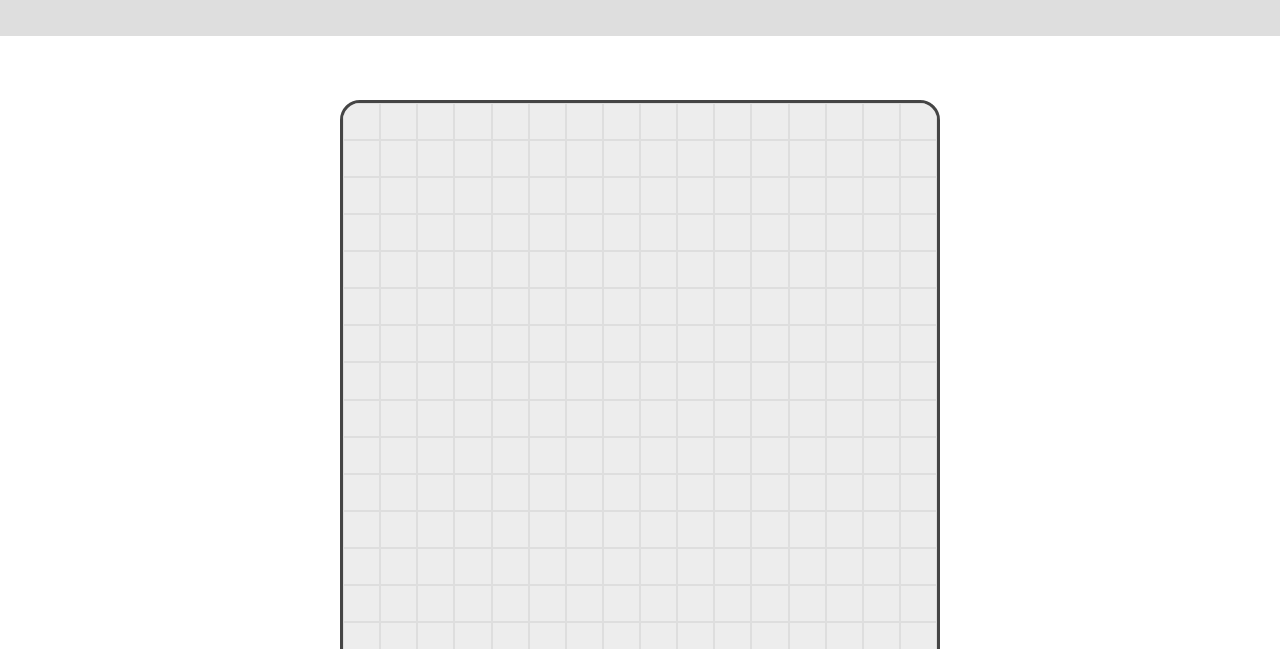
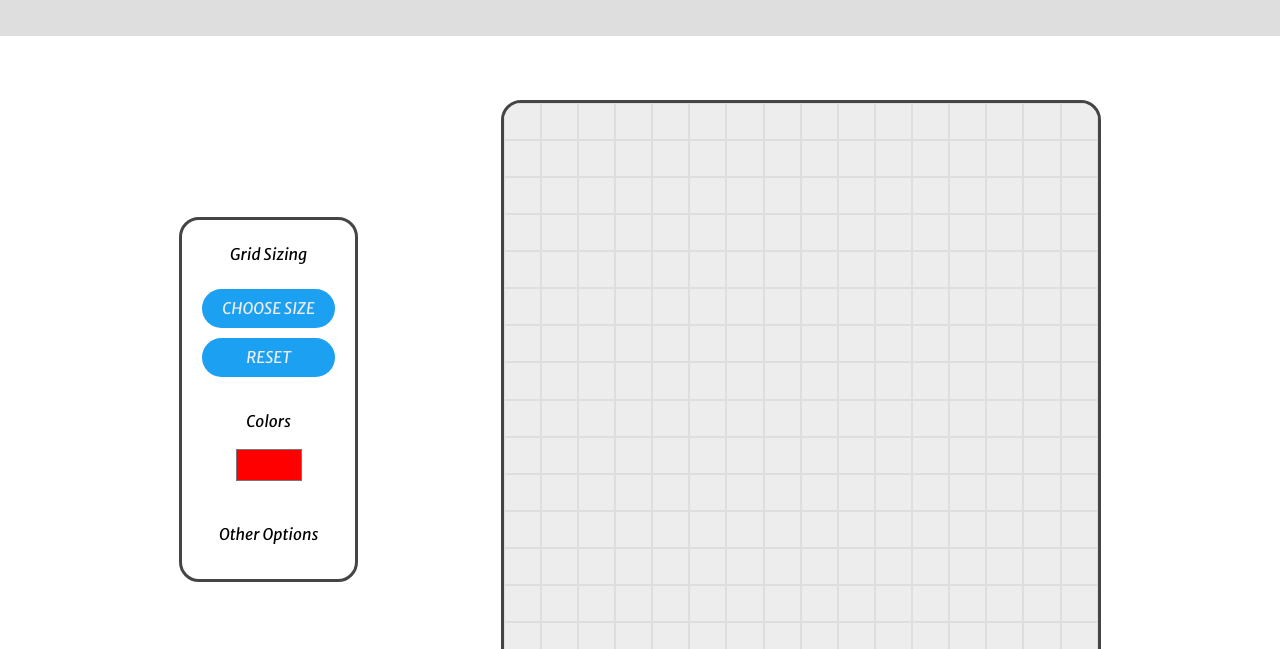
Before and after one commit to Sen-Nyin/odin-etchasketch, a plain HTML site: page index.html in a window 1280 px wide. Shown: the part 151-800 px from the top of the page. Drawn offline with Linux system fonts and the light colour scheme.

Commit message:
grid sizing, reset buttons, colour picker

```diff
--- a/index.html
+++ b/index.html
@@ -17,6 +17,25 @@
       </h2>
     </header>
     <main class="sketch-area">
+      <div class="sketch-area-controls">
+        <div class="sketch-area-controls__grid-size">
+          <p class="sketch-area-controls__text">Grid Sizing</p>
+          <button class="btn" id="setgrid">Choose Size</button>
+          <button class="btn" id="resetgrid">Reset</button>
+        </div>
+
+        <div class="sketch-area-controls__colors">
+          <p class="sketch-area-controls__text">Colors</p>
+          <input
+            class="sketch-area-controls__colors-picker"
+            type="color"
+            value="#FF0000"
+          />
+        </div>
+        <div class="sketch-area-controls__misc-items">
+          <p class="sketch-area-controls__text">Other Options</p>
+        </div>
+      </div>
       <section class="sketch-area__grid"></section>
     </main>
     <footer class="footer-area">
--- a/sass/base/_layout.scss
+++ b/sass/base/_layout.scss
@@ -10,9 +10,12 @@
 
 .sketch-area {
   @include a.center();
+  grid-template-areas: "controls grid";
+  gap: 4rem;
   padding: var(--pd-main);
   margin-block: auto;
   &__grid {
+    grid-area: grid;
     display: grid;
     border: 3px solid var(--clr-dark-grey);
     border-radius: 2rem;
@@ -33,3 +36,42 @@
 .box {
   border: 1px solid var(--clr-light-grey-2);
 }
+
+.sketch-area-controls {
+  grid-area: "controls";
+  display: flex;
+  flex-direction: column;
+  gap: 3rem;
+  justify-content: space-between;
+  align-content: center;
+  border: 3px solid var(--clr-dark-grey);
+  border-radius: 2rem;
+  padding: 2rem;
+  text-align: center;
+  width: max-content;
+
+  &__text {
+    padding-bottom: 1rem;
+  }
+
+  &__colors-picker {
+    width: 7rem;
+    height: 4rem;
+  }
+
+  &__grid-size {
+    display: grid;
+    gap: 1rem;
+  }
+}
+
+.btn {
+  background: var(--clr-twitter);
+  padding: 0.5rem 2rem;
+  text-transform: uppercase;
+  cursor: pointer;
+  border-radius: 10rem;
+  color: var(--clr-light-grey-3);
+  display: block;
+  width: 100%;
+}
--- a/scripts/scripts.js
+++ b/scripts/scripts.js
@@ -1,6 +1,11 @@
 "use strict";
 
 const GRID_AREA = document.querySelector(".sketch-area__grid");
+const BTN_RESET_GRID = document.getElementById("resetgrid");
+const BTN_SET_GRID_SIZE = document.getElementById("setgrid");
+const USER_COLOR = document.querySelector(
+  ".sketch-area-controls__colors-picker"
+);
 let gridSize = 16;
 let bgColor = "red";
 
@@ -60,3 +65,16 @@ function stopColor() {
     div.replaceWith(div.cloneNode(true));
   });
 }
+
+BTN_RESET_GRID.addEventListener("click", () => resetGrid());
+BTN_SET_GRID_SIZE.addEventListener("click", () => {
+  gridSize = prompt(`Choose your grid size. Currently ${gridSize}`);
+  deleteBoxes();
+  initiateGrid(gridSize);
+});
+
+USER_COLOR.addEventListener("change", (e) => {
+  bgColor = e.target.value;
+  console.log(bgColor);
+});
+console.log(bgColor);
```
Also changed, not shown: css/main.css, 1 other file.
